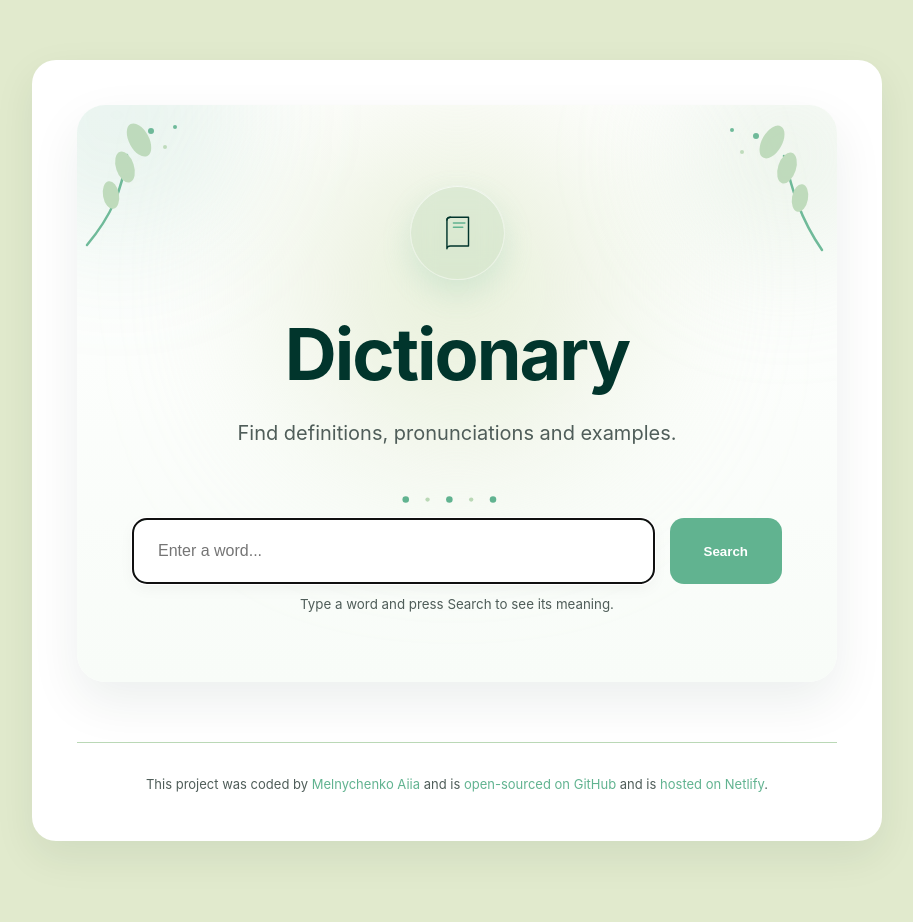
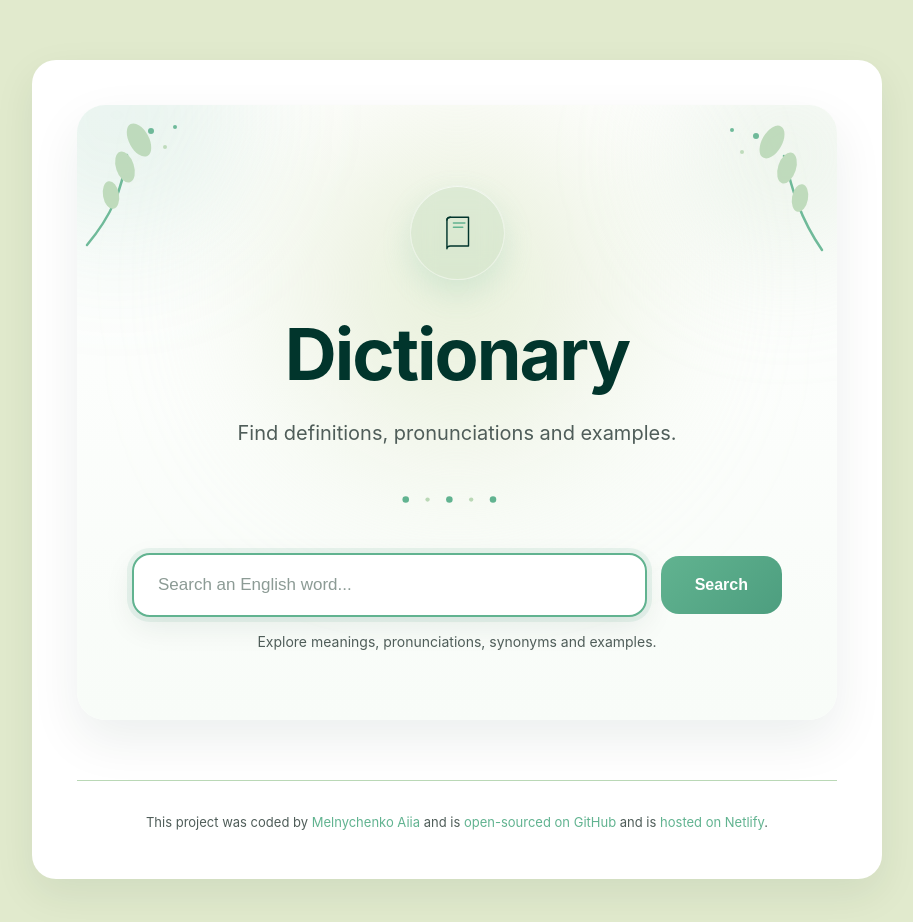
Before and after one commit to MelAiia/dictionary-react-app, a React (Vite) app: page / in a window 1280 px wide. Shown: the top 922 px of the page, without its empty margins (183-1096 px from the left). Before the commit the page ends 901 px from the top, so only its background shows below. Built offline with nearby package versions, Linux system fonts and the light colour scheme.

Commit message:
Changed SearchForm.jsx and css

```diff
--- a/src/components/SearchForm.jsx
+++ b/src/components/SearchForm.jsx
@@ -26,10 +26,10 @@ function SearchForm({ setResult }) {
 
   return (
     <section className="SearchForm">
-      <form onSubmit={handleSubmit}>
+      <form onSubmit={handleSubmit} className="search-form">
         <input
           type="search"
-          placeholder="Enter a word..."
+          placeholder="Search an English word..."
           autoFocus
           value={word}
           onChange={handleWordChange}
@@ -38,7 +38,7 @@ function SearchForm({ setResult }) {
         <button type="submit">Search</button>
       </form>
 
-      <small>Type a word and press Search to see its meaning.</small>
+      <small>Explore meanings, pronunciations, synonyms and examples.</small>
     </section>
   );
 }
--- a/src/styles/SearchForm.css
+++ b/src/styles/SearchForm.css
@@ -1,39 +1,83 @@
-.SearchForm form {
-  display: flex;
-  gap: 15px;
+.SearchForm {
+  margin-top: 45px;
 }
 
-.SearchForm input {
-  flex: 1;
-  padding: 22px 24px;
-  border-radius: 14px;
-  border: 2px solid var(--border);
-  font-size: 16px;
-  box-shadow: 0 5px 15px rgba(0, 0, 0, 0.04);
-  transition: 0.25s;
+.search-form {
+  display: flex;
+  align-items: center;
+  gap: 14px;
 }
 
-.SearchForm input:focus {
-  border-color: var(--primary);
+.search-form input {
+  flex: 1;
+
+  padding: 20px 24px;
+
+  border-radius: 18px;
+
+  border: 2px solid transparent;
+
+  background: var(--white);
+
+  font-size: 17px;
+
+  color: var(--dark);
+
+  box-shadow: 0 10px 30px rgba(1, 53, 44, 0.06);
+
+  transition: all 250ms ease;
 }
 
-.SearchForm button {
-  background: var(--primary);
-  color: white;
-  font-weight: 600;
-  border: none;
-  padding: 22px 34px;
-  border-radius: 14px;
-  cursor: pointer;
-  transition: 0.25s;
+.search-form input:focus {
+  outline: none;
+
+  border-color: var(--primary);
+
+  box-shadow:
+    0 10px 30px rgba(1, 53, 44, 0.08),
+    0 0 0 5px rgba(97, 179, 144, 0.12);
 }
 
-.SearchForm button:hover {
-  background: var(--dark);
+.search-form input::placeholder {
+  color: #8c9b95;
+}
+
+.search-form button {
+  padding: 20px 34px;
+
+  border: none;
+
+  border-radius: 18px;
+
+  background: linear-gradient(135deg, #61b390, #4d9e7f);
+
+  color: white;
+
+  font-size: 16px;
+
+  font-weight: 600;
+
+  cursor: pointer;
+
+  transition: all 250ms ease;
+}
+
+.search-form button:hover {
+  background: linear-gradient(135deg, #01352c, #0b5b4b);
+
+  transform: translateY(-2px);
+}
+
+.search-form button:active {
+  transform: scale(0.97);
 }
 
 .SearchForm small {
   display: block;
-  margin-top: 12px;
+
+  margin-top: 16px;
+
   color: var(--text);
+
+  font-size: 14px;
 }
```
